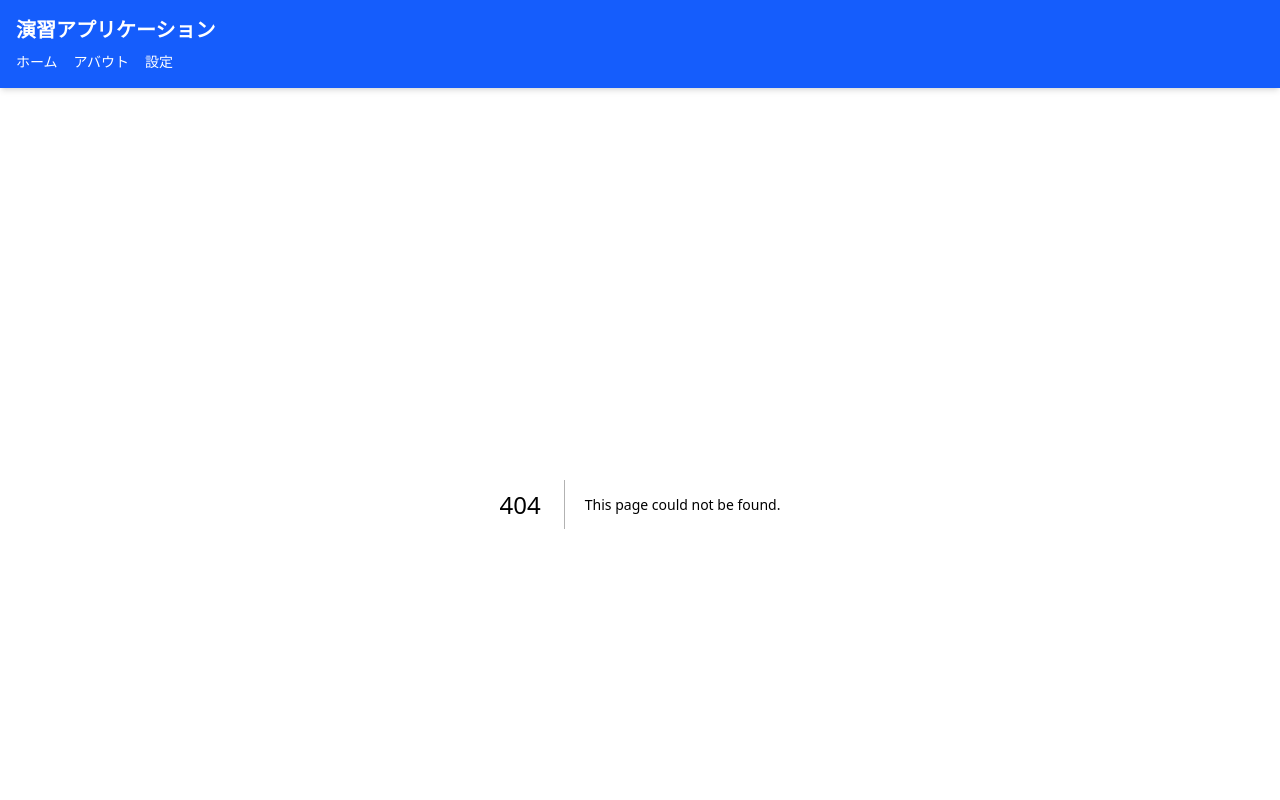
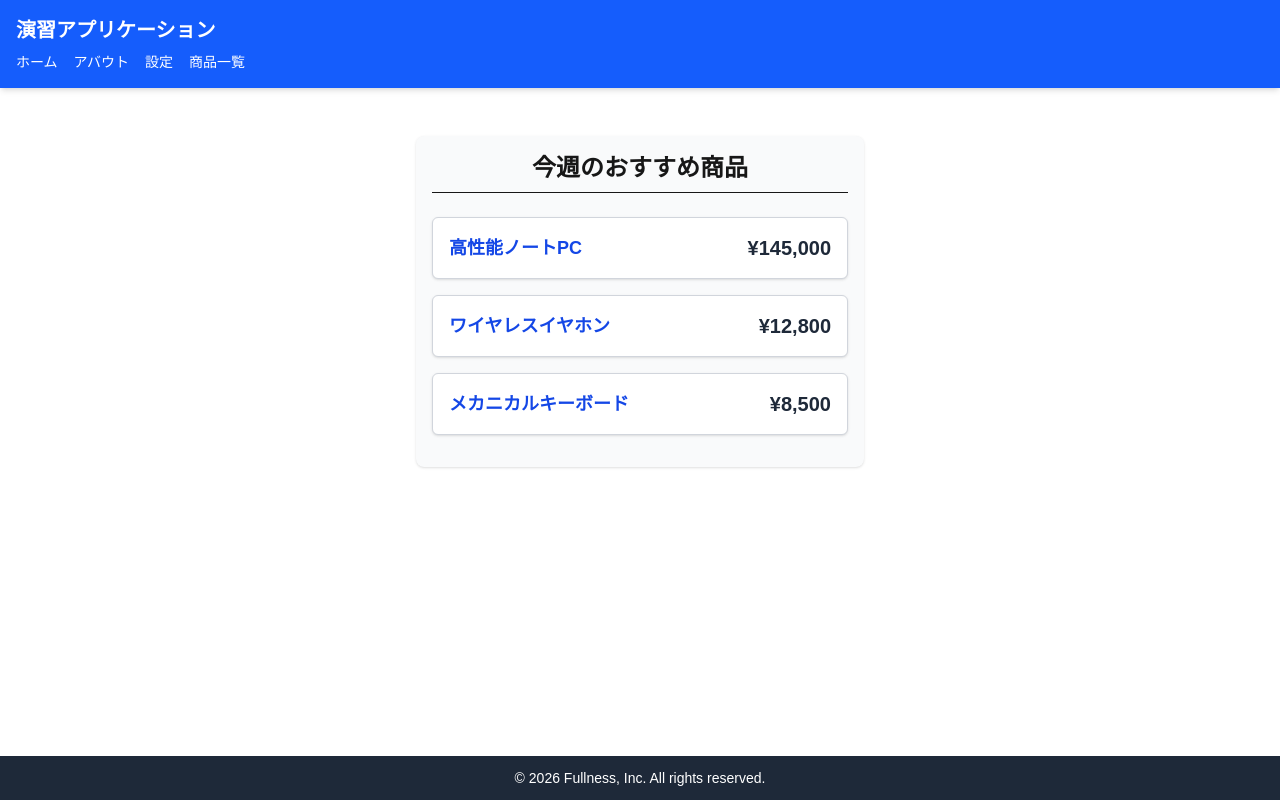
Before and after one commit to fullness-MFurukawa/TS-Frontend-Exercise, a Next.js app: page /ex3-3 in a window 1280 px wide. Before the commit this address had no page. Shown: the top 800 px of the page. Built offline with nearby package versions, Linux system fonts and the light colour scheme.

Commit message:
演習3-3

```diff
--- /dev/null
+++ b/app/ex3-3/page.tsx
@@ -0,0 +1,20 @@
+/**
+ * 演習 3-3 データ受け渡しできるコンポーネントを作成する
+ * 商品一覧ページ
+ */
+import ProductCard from "@/components/ex3-3/ProductCard";
+
+export default function ProductListPage() {
+  return (
+    <main className="max-w-md mx-auto mt-8 p-4 bg-gray-50 rounded-lg shadow">
+      <h1 className="text-2xl font-bold mb-6 text-center border-b pb-2">
+        今週のおすすめ商品
+      </h1>
+
+      {/* 同じ部品に、別々の商品データを渡して使い回す */}
+      <ProductCard title="高性能ノートPC" price={145000} />
+      <ProductCard title="ワイヤレスイヤホン" price={12800} />
+      <ProductCard title="メカニカルキーボード" price={8500} />
+    </main>
+  );
+}
--- a/app/layout.tsx
+++ b/app/layout.tsx
@@ -32,6 +32,8 @@ export default function RootLayout({
               <a href="/" className="hover:underline">ホーム</a>
               <a href="/ex3-2/about" className="hover:underline">アバウト</a>
               <a href="/ex3-2/profile/setting" className="hover:underline">設定</a>
+              {/* 演習 3-3 データ受け渡しできるコンポーネントを作成する */}
+              <a href="/ex3-3" className="hover:underline">商品一覧</a>
             </nav>
           </div>
         </header>
--- /dev/null
+++ b/components/ex3-3/ProductCard.tsx
@@ -0,0 +1,19 @@
+/**
+ * 演習 3-3 データ受け渡しできるコンポーネントを作成する
+ * 商品カードコンポーネント
+ */
+// 受け取るデータのルール（商品名、価格）を決める
+type ProductCardProps = {
+  title: string;
+  price: number;
+};
+
+// 引数でデータを受け取る
+export default function ProductCard({ title, price }: ProductCardProps) {
+  return (
+    <div className="border border-gray-300 p-4 rounded-md shadow-sm mb-4 bg-white flex justify-between items-center">
+      <h2 className="text-lg font-bold text-blue-700">{title}</h2>
+      <p className="text-xl font-semibold text-gray-800">¥{price.toLocaleString()}</p>
+    </div>
+  );
+}
```
